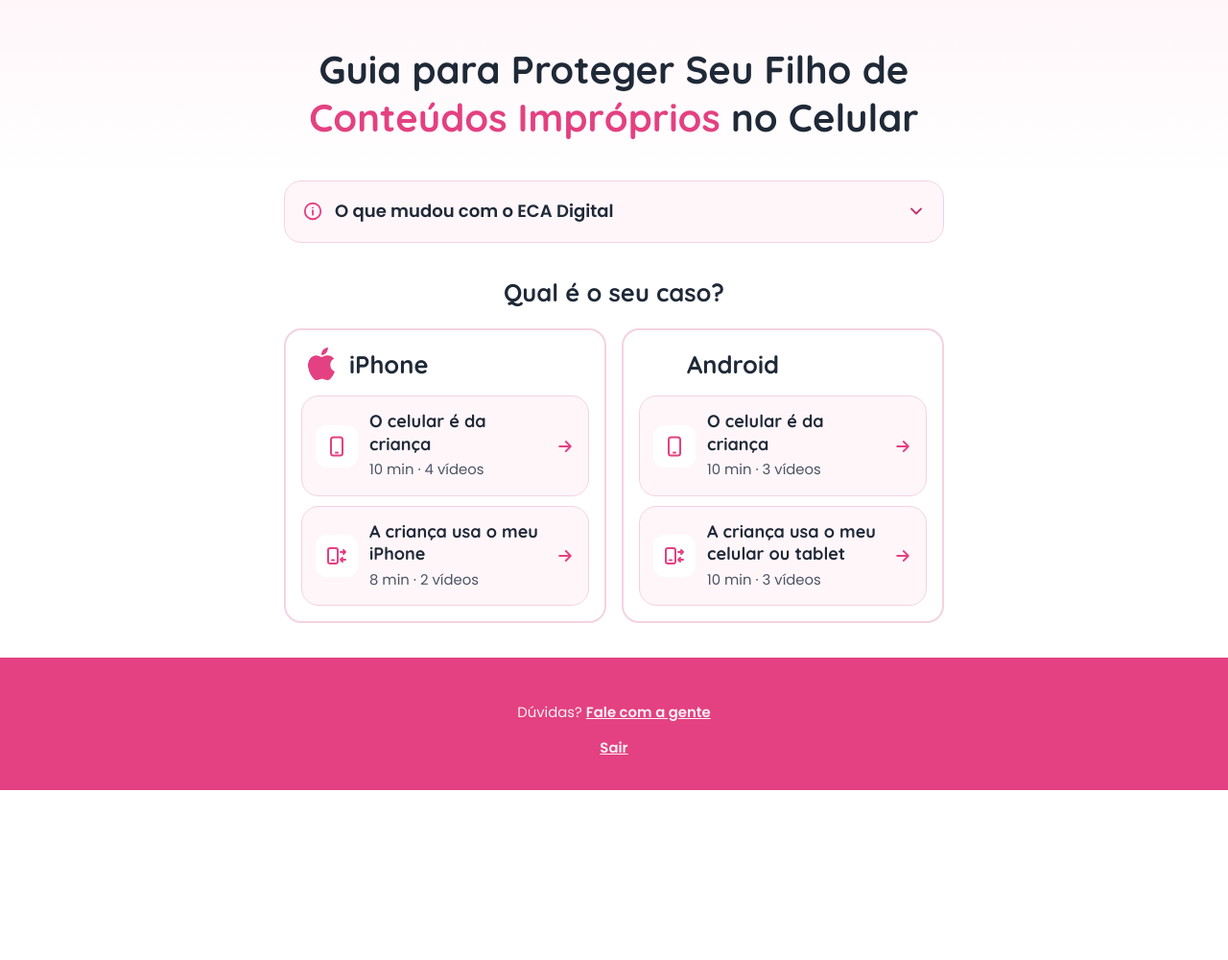
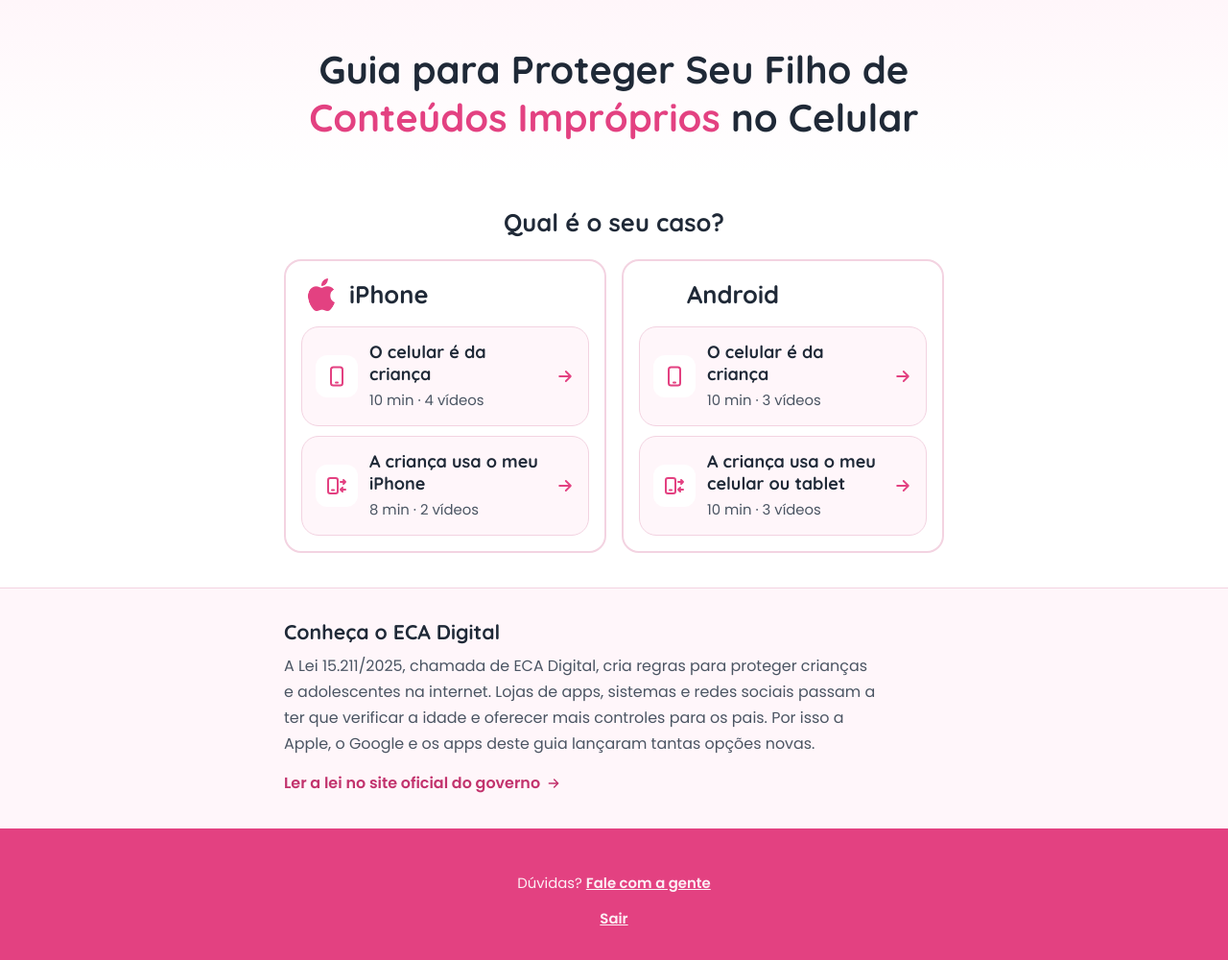
Before and after one commit to caetrias/protecao-conteudo-improprio, a plain HTML site: page public/index.html in a window 1280 px wide. Shown: the whole page at 96% size. Before the commit the page ends 823 px from the top, so only its background shows below. Drawn offline with Linux system fonts and the light colour scheme.

Commit message:
ECA Digital no rodapé

```diff
--- a/public/index.html
+++ b/public/index.html
@@ -17,7 +17,7 @@
       href="https://fonts.googleapis.com/css2?family=Quicksand:wght@500;600;700&family=Poppins:wght@400;500;600&display=swap"
       rel="stylesheet"
     />
-    <link rel="stylesheet" href="styles.css?v=6" />
+    <link rel="stylesheet" href="styles.css?v=7" />
   </head>
 
   <body>
@@ -70,30 +70,6 @@
           <h1>Guia para Proteger Seu Filho de <em>Conteúdos Impróprios</em> no Celular</h1>
         </div>
       </section>
-
-      <!-- Nota ECA Digital -->
-      <div class="container">
-        <details class="nota">
-          <summary>
-            <svg class="ico" aria-hidden="true"><use href="#i-info" /></svg>
-            O que mudou com o ECA Digital
-            <svg class="seta" aria-hidden="true"><use href="#i-baixo" /></svg>
-          </summary>
-          <div class="nota-corpo">
-            <p>
-              Desde março de 2026, a Lei 15.211/2025 (ECA Digital) exige que
-              lojas de apps e sistemas operacionais peçam a idade na criação da
-              conta e obriguem a autorização dos pais para downloads feitos por
-              menores.
-            </p>
-            <p>
-              Por isso a Apple, o Google e os apps deste guia lançaram tantos
-              controles novos. Se algum menu estiver diferente no seu aparelho,
-              procure pelo nome da opção.
-            </p>
-          </div>
-        </details>
-      </div>
 
       <!-- Escolha do cenário -->
       <section class="secao" id="escolha">
@@ -830,6 +806,24 @@
     </main>
 
     <!-- Rodapé -->
+    <!-- Conheça o ECA Digital -->
+    <section class="eca" aria-labelledby="t-eca">
+      <div class="container">
+        <h2 id="t-eca">Conheça o ECA Digital</h2>
+        <p>
+          A Lei 15.211/2025, chamada de ECA Digital, cria regras para proteger
+          crianças e adolescentes na internet. Lojas de apps, sistemas e redes
+          sociais passam a ter que verificar a idade e oferecer mais controles
+          para os pais. Por isso a Apple, o Google e os apps deste guia
+          lançaram tantas opções novas.
+        </p>
+        <a class="eca-link" href="https://www.planalto.gov.br/ccivil_03/_ato2023-2026/2025/lei/l15211.htm" target="_blank" rel="noopener">
+          Ler a lei no site oficial do governo
+          <svg aria-hidden="true"><use href="#i-direita" /></svg>
+        </a>
+      </div>
+    </section>
+
     <footer class="rodape">
       <div class="container">
         <p>Dúvidas? <a href="#">Fale com a gente</a></p>
--- a/public/styles.css
+++ b/public/styles.css
@@ -1073,3 +1073,38 @@ summary:focus-visible {
   width: 20px;
   height: 20px;
 }
+
+/* ---------- Conheça o ECA Digital (fim da página) ---------- */
+
+.eca {
+  background: var(--rosa-suave);
+  border-top: 1px solid var(--borda);
+  padding: 32px 0;
+}
+.eca h2 {
+  font-size: 1.25rem;
+  font-weight: 700;
+  margin-bottom: 8px;
+}
+.eca p {
+  color: var(--texto-suave);
+  font-size: 0.9375rem;
+  max-width: 62ch;
+}
+.eca-link {
+  display: inline-flex;
+  align-items: center;
+  gap: 6px;
+  margin-top: 14px;
+  font-weight: 600;
+  font-size: 0.9375rem;
+  color: var(--rosa-escuro);
+  text-decoration: none;
+}
+.eca-link:hover {
+  text-decoration: underline;
+}
+.eca-link svg {
+  width: 16px;
+  height: 16px;
+}
```
